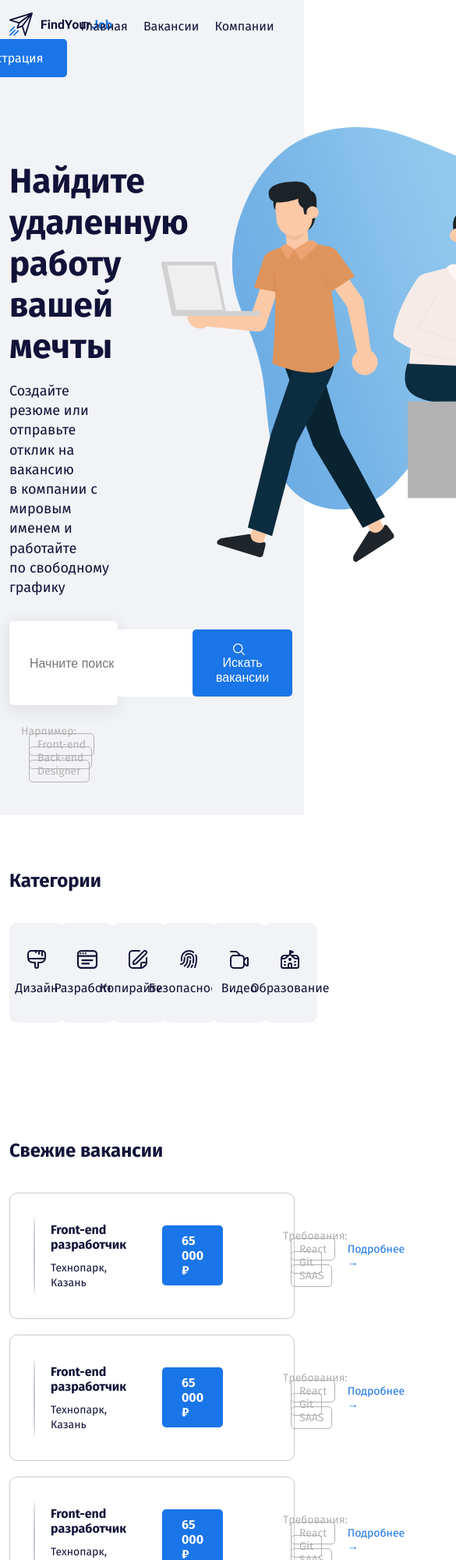
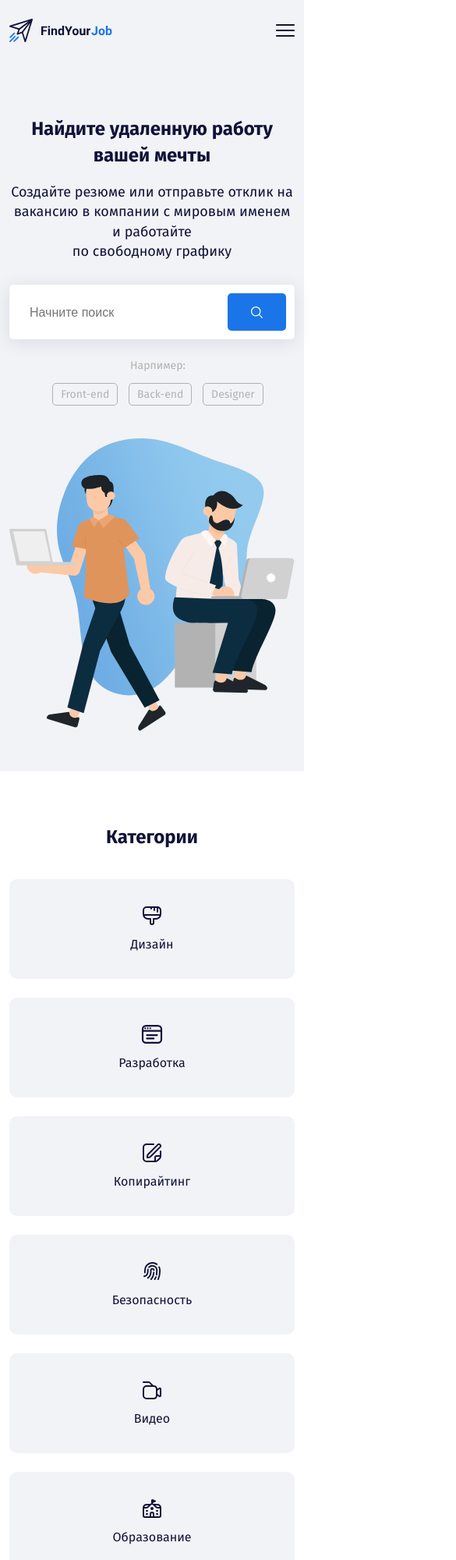
Before and after one commit to kkattt51/findyourjob, a plain HTML site: page index.html in a window 390 px wide. Shown: the top 2000 px of the page at 78% size, 585 px wide, since content can reach past the window. Drawn offline with Linux system fonts and the light colour scheme.

Commit message:
Add files via upload

```diff
--- a/css/style.css
+++ b/css/style.css
@@ -6,6 +6,9 @@ body{
   font-size: 16px;
   color: #111238;
   margin: 0;
+}
+img{
+  max-width: 100%;
 }
 .header{
   background: #f2f3f6;
@@ -44,10 +47,10 @@ body{
 }
 .button-icon{
   vertical-align: middle;
-  margin-right: 10px;
 }
 .button-text{
   vertical-align: middle;
+  margin-left: 10px;
 }
 .hero-title{
   font-size: 44px;
@@ -216,3 +219,78 @@ body{
   text-decoration: none;
   color: #111238;
 }
+@media (max-width: 1200px){
+  .offer-salary{
+    margin-left: 30px;
+    margin-right: 30px;
+  }
+  .more{
+    margin-right: 0;
+  }
+}
+@media(max-width: 992px){
+  .more{
+    margin-right: auto;
+    margin-left: auto;
+  }
+  .offer-title{
+    text-align: center;
+    margin-left: 0;
+  }
+  .tag{
+    margin-left: 5px;
+    margin-right: 5px;
+  }
+  .navbar {
+  position: fixed;
+  left: 0;
+  top: 0;
+  width: 100%;
+  height: 100%;
+  background-color: #fff;
+  transform: translateX(-100%);
+  transition: 0.3s;
+  }
+  .is-open{
+    transform: translateX(0);
+  }
+  .menu-item:not(:last-child){
+    margin-right: 0;
+  }
+  .button-link{
+    margin-right: 0;
+  }
+  .close-button{
+    position: fixed;
+    top: 10px;
+    right: 10px;
+    text-decoration: none;
+    font-size: 24px;
+    text-align: right;
+    padding: 20px;
+  }
+}
+@media (max-width: 576px){
+  .tags-label {
+  display: block;
+  margin-bottom: 20px;
+  text-align: center;
+  }
+  .hero{
+    text-align: center;
+  }
+  .hero-title{
+    font-size: 24px;
+    line-height: 1.4;
+  }
+  .footer{
+    text-align: center;
+  }
+  .card{
+    min-width: 166px;
+    margin-right: auto;
+  }
+  .section-title{
+    text-align: center;
+  }
+}
--- a/index.html
+++ b/index.html
@@ -13,16 +13,25 @@
   <body>
     <header class="header pb-5">
       <div class="container">
-        <div class="row align-items-center py-3">
-          <div class="col-2">
+        <div class="d-flex pt-4 d-lg-none align-items-center justify-content-between">
+          <a href="/" class="logo-link">
+            <img src="img/logo.svg" alt="logo: find your job" />
+          </a>
+          <a href="#" class="menu-button">
+            <img src="img/menu-burger.svg" alt="icon: burger menu">
+          </a>
+        </div>
+        <div class="d-flex align-items-center py-3 navbar flex-column flex-lg-row justify-content-center">
+          <a href="#" class="close-button d-lg-none">&times;</a>
+          <div class="col-2 mb-5 mb-lg-0">
             <a href="/" class="logo-link">
               <img src="img/logo.svg" alt="logo: find your job" />
             </a>
           </div>
           <!-- /.col -->
-          <div class="col d-flex justify-content-center">
+          <div class="col-lg d-flex justify-content-center mb-5 mb-lg-0">
             <nav class="nav">
-              <ul class="menu d-flex">
+              <ul class="menu d-flex flex-column flex-lg-row align-items-center">
                 <li class="menu-item"><a href="#" class="menu-link">Главная</a></li>
                 <li class="menu-item"><a href="#" class="menu-link">Вакансии</a></li>
                 <li class="menu-item"><a href="#" class="menu-link">Компании</a></li>
@@ -30,15 +39,15 @@
             </nav>
           </div>
           <!-- /.col -->
-          <div class="col-3 d-flex align-items-center justify-content-end">
+          <div class="col-lg-3 d-flex align-items-center justify-content-center justify-content-lg-end flex-column flex-lg-row">
             <a href="#" class="button button-link">Войти</a>
             <a href="#" class="button button-primary">Регистрация</a>
           </div>
           <!-- /.col -->
         </div>
         <!-- /.row -->
-        <div class="row pt-5">
-          <div class="col-5">
+        <div class="row pt-5 hero">
+          <div class="col-xxl-5 col-lg-7 col-md-9">
             <h1 class="hero-title">Найдите удаленную работу вашей мечты</h1>
             <p class="hero-text">Создайте резюме или отправьте отклик на вакансию в&nbsp;компании с мировым именем и работайте<br />по свободному графику</p>
             <form action="#" class="hero-form">
@@ -46,7 +55,7 @@
                 <input type="text" class="input" placeholder="Начните поиск" />
                 <button class="button button-primary">
                   <img class="button-icon" src="img/search.svg" alt="icon: search">
-                  <span class="button-text">Искать вакансии</span>
+                  <span class="button-text d-none d-md-inline-block">Искать вакансии</span>
                 </button>
               </div>
               <!-- /.input-group -->
@@ -60,7 +69,7 @@
             <!-- /.tags-group -->
           </div>
           <!-- /.col-5 -->
-          <div class="col-6 offset-1">
+          <div class="col-xxl-6 offset-xxl-1 col-lg-5 mt-5 mt-lg-0">
             <img src="img/hero-image.svg" alt="image: people with laptops" class="hero-image">
           </div>
           <!-- /.col-6 offset-1 -->
@@ -73,7 +82,7 @@
       <div class="container">
         <h2 class="section-title">Категории</h2>
         <div class="row">
-          <div class="col-2">
+          <div class="col-lg-2 col-md=4 col-sm-6 mb-4 mb-lg-0">
             <a href="#" class="card d-flex flex-column align-items-center">
               <svg height="24" class="card-icon">
                 <use href="img/icons.svg#brush"></use>
@@ -84,7 +93,7 @@
             <!-- /.card -->
           </div>
           <!-- /.col -->
-          <div class="col-2">
+          <div class="col-lg-2 col-md=4 col-sm-6 mb-4 mb-lg-0">
             <a href="#" class="card d-flex flex-column align-items-center">
               <svg height="24" class="card-icon">
                 <use href="img/icons.svg#browser"></use>
@@ -95,7 +104,7 @@
             <!-- /.card -->
           </div>
           <!-- /.col -->
-          <div class="col-2">
+          <div class="col-lg-2 col-md=4 col-sm-6 mb-4 mb-lg-0">
             <a href="#" class="card d-flex flex-column align-items-center">
               <svg height="24" class="card-icon">
                 <use href="img/icons.svg#edit"></use>
@@ -106,7 +115,7 @@
             <!-- /.card -->
           </div>
           <!-- /.col -->
-          <div class="col-2">
+          <div class="col-lg-2 col-md=4 col-sm-6 mb-4 mb-lg-0">
             <a href="#" class="card d-flex flex-column align-items-center">
               <svg height="24" class="card-icon">
                 <use href="img/icons.svg#fingerprint"></use>
@@ -117,7 +126,7 @@
             <!-- /.card -->
           </div>
           <!-- /.col -->
-          <div class="col-2">
+          <div class="col-lg-2 col-md=4 col-sm-6 mb-4 mb-lg-0">
             <a href="#" class="card d-flex flex-column align-items-center">
               <svg height="24" class="card-icon">
                 <use href="img/icons.svg#camera"></use>
@@ -128,7 +137,7 @@
             <!-- /.card -->
           </div>
           <!-- /.col -->
-          <div class="col-2">
+          <div class="col-lg-2 col-md=4 col-sm-6 mb-4 mb-lg-0">
             <a href="#" class="card d-flex flex-column align-items-center">
               <svg height="24" class="card-icon">
                 <use href="img/icons.svg#school"></use>
@@ -146,14 +155,14 @@
     <section class="section offers">
       <div class="container">
         <h2 class="section-title">Свежие вакансии</h2>
-        <div class="offer d-flex align-items-center">
-          <div class="offer-image"></div>
-          <div class="offer-title">
+        <div class="offer d-flex align-items-center flex-column flex-lg-row">
+          <div class="offer-image mb-4 mb-lg-0"></div>
+          <div class="offer-title mb-4 mb-lg-0">
             <h3 class="offer-heading">Front-end разработчик</h3>
             <span class="offer-place">Технопарк, Казань</span>
           </div>
           <!-- /.offer-title -->
-          <span class="offer-salary">65 000 ₽</span>
+          <span class="offer-salary mb-4 mb-lg-0">65 000 ₽</span>
           <div class="tags-group">
             <span class="tags-label">Требования: </span>
             <a href="#" class="tag">React</a>
@@ -161,17 +170,17 @@
             <a href="#" class="tag">SAAS</a>
           </div>
           <!-- /.tags-group -->
-          <a href="#" class="more">Подробнее →</a>
+          <a href="#" class="more ml-auto mr-auto mt-5 mt-lg-0">Подробнее →</a>
         </div>
         <!-- /.offer -->
-        <div class="offer d-flex align-items-center">
-          <div class="offer-image"></div>
-          <div class="offer-title">
+        <div class="offer d-flex align-items-center flex-column flex-lg-row">
+          <div class="offer-image mb-4 mb-lg-0"></div>
+          <div class="offer-title mb-4 mb-lg-0">
             <h3 class="offer-heading">Front-end разработчик</h3>
             <span class="offer-place">Технопарк, Казань</span>
           </div>
           <!-- /.offer-title -->
-          <span class="offer-salary">65 000 ₽</span>
+          <span class="offer-salary mb-4 mb-lg-0">65 000 ₽</span>
           <div class="tags-group">
             <span class="tags-label">Требования: </span>
             <a href="#" class="tag">React</a>
@@ -179,17 +188,17 @@
             <a href="#" class="tag">SAAS</a>
           </div>
           <!-- /.tags-group -->
-          <a href="#" class="more">Подробнее →</a>
+          <a href="#" class="more ml-auto mr-auto mt-5 mt-lg-0">Подробнее →</a>
         </div>
         <!-- /.offer -->
-        <div class="offer d-flex align-items-center">
-          <div class="offer-image"></div>
-          <div class="offer-title">
+        <div class="offer d-flex align-items-center flex-column flex-lg-row">
+          <div class="offer-image mb-4 mb-lg-0"></div>
+          <div class="offer-title mb-4 mb-lg-0">
             <h3 class="offer-heading">Front-end разработчик</h3>
             <span class="offer-place">Технопарк, Казань</span>
           </div>
           <!-- /.offer-title -->
-          <span class="offer-salary">65 000 ₽</span>
+          <span class="offer-salary mb-4 mb-lg-0">65 000 ₽</span>
           <div class="tags-group">
             <span class="tags-label">Требования: </span>
             <a href="#" class="tag">React</a>
@@ -197,25 +206,7 @@
             <a href="#" class="tag">SAAS</a>
           </div>
           <!-- /.tags-group -->
-          <a href="#" class="more">Подробнее →</a>
-        </div>
-        <!-- /.offer -->
-        <div class="offer d-flex align-items-center">
-          <div class="offer-image"></div>
-          <div class="offer-title">
-            <h3 class="offer-heading">Front-end разработчик</h3>
-            <span class="offer-place">Технопарк, Казань</span>
-          </div>
-          <!-- /.offer-title -->
-          <span class="offer-salary">65 000 ₽</span>
-          <div class="tags-group">
-            <span class="tags-label">Требования: </span>
-            <a href="#" class="tag">React</a>
-            <a href="#" class="tag">Git</a>
-            <a href="#" class="tag">SAAS</a>
-          </div>
-          <!-- /.tags-group -->
-          <a href="#" class="more">Подробнее →</a>
+          <a href="#" class="more ml-auto mr-auto mt-5 mt-lg-0">Подробнее →</a>
         </div>
         <!-- /.offer -->
       </div>
@@ -232,7 +223,7 @@
                 <input type="text" class="input" placeholder="E-mail" />
                 <button class="button button-primary">
                   <img class="button-icon" src="img/envelope.svg" alt="icon: envelope">
-                  <span class="button-text">Подписаться</span>
+                  <span class="button-text d-none d-md-inline-block">Подписаться</span>
                 </button>
               </div>
               <!-- /.input-group -->
@@ -250,7 +241,7 @@
             <span class="footer-copyright">© 2021</span>
           </div>
           <!-- /.col-3 -->
-          <div class="col-3">
+          <div class="col-lg-3 col-sm-6 mb-5 mb-lg-0 col-7 mx-auto">
             <h3 class="footer-title">Свяжитесь с нами</h3>
             <ul class="footer-list">
               <li class="footer-list-item"><a href="tel:+788002020300" class="footer-list-link">8 800 20 20 300</a></li>
@@ -260,7 +251,7 @@
             </ul>
           </div>
           <!-- /.col-3 -->
-          <div class="col-3">
+          <div class="col-lg-3 col-sm-6 mb-5 mb-lg-0 col-7 mx-auto">
             <h3 class="footer-title">Информация</h3>
             <ul class="footer-list">
               <li class="footer-list-item"><a href="#" class="footer-list-link">Обработка данных</a></li>
@@ -269,7 +260,7 @@
             </ul>
           </div>
           <!-- /.col-3 -->
-          <div class="col-3">
+          <div class="col-lg-3 col-sm-6 mb-5 mb-lg-0 col-7 mx-auto">
             <h3 class="footer-title">Навигация по сайту</h3>
             <ul class="footer-list">
               <li class="footer-list-item"><a href="#" class="footer-list-link">Вакансии</a></li>
@@ -283,5 +274,6 @@
       </div>
       <!-- /.container -->
     </footer>
+    <script src="js/main.js"></script>
   </body>
 </html>
```
Also changed, not shown: js/main.js (added, +10 -0 lines), img/menu-burger.svg (added).
